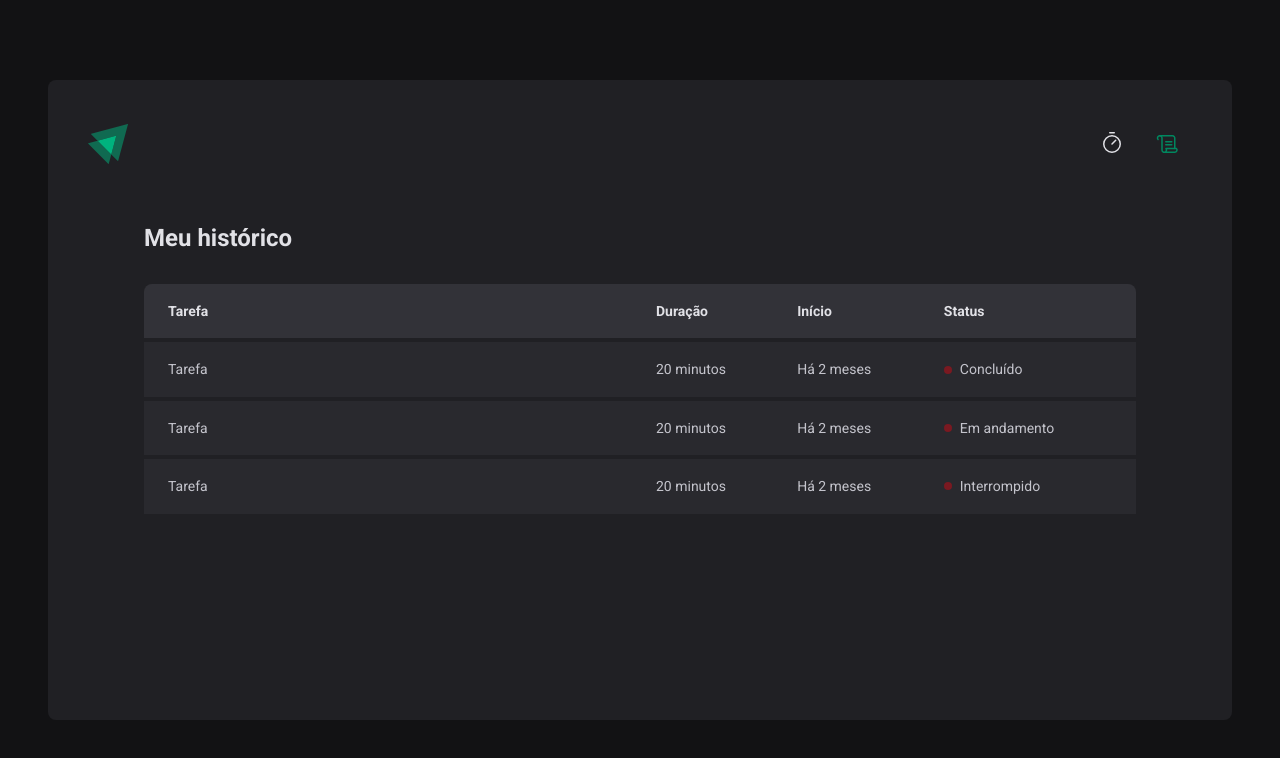
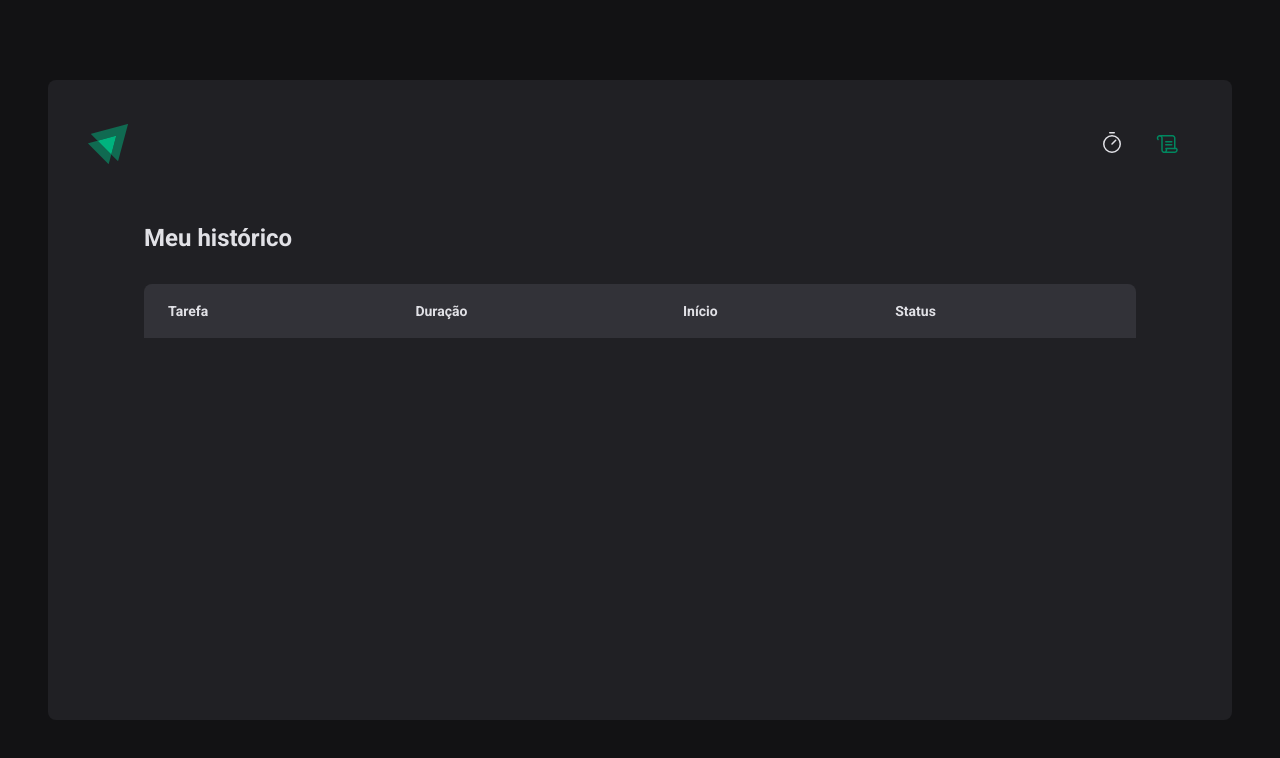
Before and after one commit to mateus-s-silva/timer, a React (Vite) app: page /history in a window 1280 px wide. Shown: the top 758 px of the page. Built offline with nearby package versions, Linux system fonts and the light colour scheme.

Commit message:
feat: reducers

```diff
--- a/src/contexts/CycleContext.tsx
+++ b/src/contexts/CycleContext.tsx
@@ -1,20 +1,18 @@
-import { createContext, useState } from "react";
+import { createContext, useState, useReducer } from "react";
+import { Cycle, cyclesReducer } from "../reducers/cycles/reducer";
+import {
+  addNewCycleAction,
+  interruptCurrentCycleAction,
+  markCurrentCycleAsFinishedAction,
+} from "../reducers/cycles/action";
 
 interface CreateCycleData {
   task: string;
   minutesAmount: number;
 }
 
-interface Cycle {
-  id: string;
-  task: string;
-  minutesAmount: number;
-  startDate: Date;
-  interruptDate?: Date;
-  finishedDate?: Date;
-}
-
 interface CyclesContextType {
+  cycles: Cycle[];
   activeCycle: Cycle | undefined;
   activeCycleId: string | null;
   amountSecondsPassed: number;
@@ -33,26 +31,22 @@ export const CyclesContext = createContext({} as CyclesContextType);
 export function CyclesContextProvider({
   children,
 }: CyclesContextProviderProps) {
-  const [cycles, setCycles] = useState<Cycle[]>([]);
-  const [activeCycleId, setActiveCycleId] = useState<string | null>(null);
+  const [cyclesState, dispatch] = useReducer(cyclesReducer, {
+    cycles: [],
+    activeCycleId: null,
+  });
+
+  const { activeCycleId, cycles } = cyclesState;
+
   const [amountSecondsPassed, setAmountSecondsPassed] = useState(0);
 
   const activeCycle = cycles.find((cycle) => cycle.id === activeCycleId);
 
   function markCurrentCycleAsFinished() {
-    setCycles((state) =>
-      state.map((cycle) => {
-        if (cycle.id === activeCycleId) {
-          return { ...cycle, finishedDate: new Date() };
-        } else {
-          return cycle;
-        }
-      })
-    );
+    dispatch(markCurrentCycleAsFinishedAction(activeCycleId));
   }
 
   function createNewCycle(data: CreateCycleData) {
-    console.log("aqui");
     const newCycle: Cycle = {
       id: new Date().getTime().toString(),
       task: data.task,
@@ -60,28 +54,13 @@ export function CyclesContextProvider({
       startDate: new Date(),
     };
 
-    setCycles((state) => [...state, newCycle]);
-    setActiveCycleId(newCycle.id);
-
-    setAmountSecondsPassed(0);
-
-    //reset();
+    dispatch(addNewCycleAction(newCycle));
   }
 
   function interruptCurrentCycle() {
-    setCycles(
-      cycles.map((cycle) => {
-        if (cycle.id === activeCycleId) {
-          return { ...cycle, interruptedDate: new Date() };
-        } else {
-          return cycle;
-        }
-      })
-    );
+    dispatch(interruptCurrentCycleAction(activeCycleId));
 
     setAmountSecondsPassed(0);
-
-    setActiveCycleId(null);
   }
 
   function setSecondsPassed(seconds: number) {
@@ -91,6 +70,7 @@ export function CyclesContextProvider({
   return (
     <CyclesContext.Provider
       value={{
+        cycles,
         activeCycle,
         activeCycleId,
         amountSecondsPassed,
--- a/src/pages/History/index.tsx
+++ b/src/pages/History/index.tsx
@@ -1,6 +1,9 @@
+import { useContext } from "react";
 import { HistoryContainer, HistoryList, Status } from "./styles";
+import { CyclesContext } from "../../contexts/CycleContext";
 
 export function History() {
+  const { cycles } = useContext(CyclesContext);
   return (
     <HistoryContainer>
       <h1>Meu histórico</h1>
@@ -16,30 +19,26 @@ export function History() {
             </tr>
           </thead>
           <tbody>
-            <tr>
-              <td>Tarefa</td>
-              <td>20 minutos</td>
-              <td>Há 2 meses</td>
-              <td>
-                <Status statusColor="green"> Concluído </Status>
-              </td>
-            </tr>
-            <tr>
-              <td>Tarefa</td>
-              <td>20 minutos</td>
-              <td>Há 2 meses</td>
-              <td>
-                <Status statusColor="yellow"> Em andamento </Status>
-              </td>
-            </tr>
-            <tr>
-              <td>Tarefa</td>
-              <td>20 minutos</td>
-              <td>Há 2 meses</td>
-              <td>
-                <Status statusColor="red"> Interrompido </Status>
-              </td>
-            </tr>
+            {cycles.map((cycle) => {
+              return (
+                <tr key={cycle.id}>
+                  <td>{cycle.task}</td>
+                  <td>{cycle.minutesAmount} minutos</td>
+                  <td>{cycle.startDate.toISOString()}</td>
+                  <td>
+                    {cycle.finishedDate && (
+                      <Status statusColor="green"> Concluído </Status>
+                    )}
+                    {cycle.interruptDate && (
+                      <Status statusColor="red"> Interrompido </Status>
+                    )}
+                    {!cycle.finishedDate && !cycle.interruptDate && (
+                      <Status statusColor="yellow"> Em andamento </Status>
+                    )}
+                  </td>
+                </tr>
+              );
+            })}
           </tbody>
         </table>
       </HistoryList>
--- a/src/pages/History/styles.ts
+++ b/src/pages/History/styles.ts
@@ -75,6 +75,6 @@ export const Status = styled("span")<StatusProps>`
     width: 0.5rem;
     height: 0.5rem;
     border-radius: 9999px;
-    background-color: ${(props) => props.theme["red-700"]};
+    background-color: ${(props) => props.statusColor};
   }
 `;
--- a/src/pages/Home/index.tsx
+++ b/src/pages/Home/index.tsx
@@ -34,12 +34,17 @@ export function Home() {
 
   const { handleSubmit, watch, reset } = newCycleForm;
 
+  const handleCreateNewCyle = (data: NewCycleFormData) => {
+    createNewCycle(data);
+    reset();
+  };
+
   const task = watch("task");
   const isSubmitDisabled = !task;
 
   return (
     <HomeContainer>
-      <form onSubmit={handleSubmit(createNewCycle)}>
+      <form onSubmit={handleSubmit(handleCreateNewCyle)}>
         <FormProvider {...newCycleForm}>
           <NewCycleForm />
         </FormProvider>
--- /dev/null
+++ b/src/reducers/cycles/action.ts
@@ -0,0 +1,34 @@
+import { Cycle } from "./reducer";
+
+export enum ActionTypes {
+  ADD_NEW_CYCLE = "ADD_NEW_CYCLE",
+  INTERRUPT_CURRENT_CYCLE = "INTERRUPT_CURRENT_CYCLE",
+  MARK_CURRENT_CYCLE_AS_FINISHED = "MARK_CURRENT_CYCLE_AS_FINISHED ",
+}
+
+export function addNewCycleAction(newCycle: Cycle) {
+  return {
+    type: ActionTypes.ADD_NEW_CYCLE,
+    payload: {
+      newCycle,
+    },
+  };
+}
+
+export function interruptCurrentCycleAction(activeCycleId: string) {
+  return {
+    type: ActionTypes.INTERRUPT_CURRENT_CYCLE,
+    payload: {
+      activeCycleId,
+    },
+  };
+}
+
+export function markCurrentCycleAsFinishedAction(activeCycleId: string) {
+  return {
+    type: ActionTypes.MARK_CURRENT_CYCLE_AS_FINISHED,
+    payload: {
+      activeCycleId,
+    },
+  };
+}
--- /dev/null
+++ b/src/reducers/cycles/reducer.ts
@@ -0,0 +1,49 @@
+import { ActionTypes } from "./action";
+
+export interface Cycle {
+  id: string;
+  task: string;
+  minutesAmount: number;
+  startDate: Date;
+  interruptDate?: Date;
+  finishedDate?: Date;
+}
+
+interface CyclesState {
+  cycles: Cycle[];
+  activeCycleId: string | null;
+}
+
+export function cyclesReducer(state: CyclesState, action: any) {
+  switch (action.type) {
+    case ActionTypes.ADD_NEW_CYCLE:
+      return {
+        cycles: [...state.cycles, action.payload.newCycle],
+        activeCycleId: action.payload.newCycle.id,
+      };
+    case ActionTypes.INTERRUPT_CURRENT_CYCLE:
+      return {
+        ...state,
+        cycles: state.cycles.map((cycle) => {
+          if (cycle.id === state.activeCycleId) {
+            return { ...cycle, interruptDate: new Date() };
+          }
+          return cycle;
+        }),
+        activeCycleId: null,
+      };
+    case ActionTypes.MARK_CURRENT_CYCLE_AS_FINISHED:
+      return {
+        ...state,
+        cycles: state.cycles.map((cycle) => {
+          if (cycle.id === state.activeCycleId) {
+            return { ...cycle, finishedDate: new Date() };
+          }
+          return cycle;
+        }),
+        activeCycleId: null,
+      };
+    default:
+      return state;
+  }
+}
```
